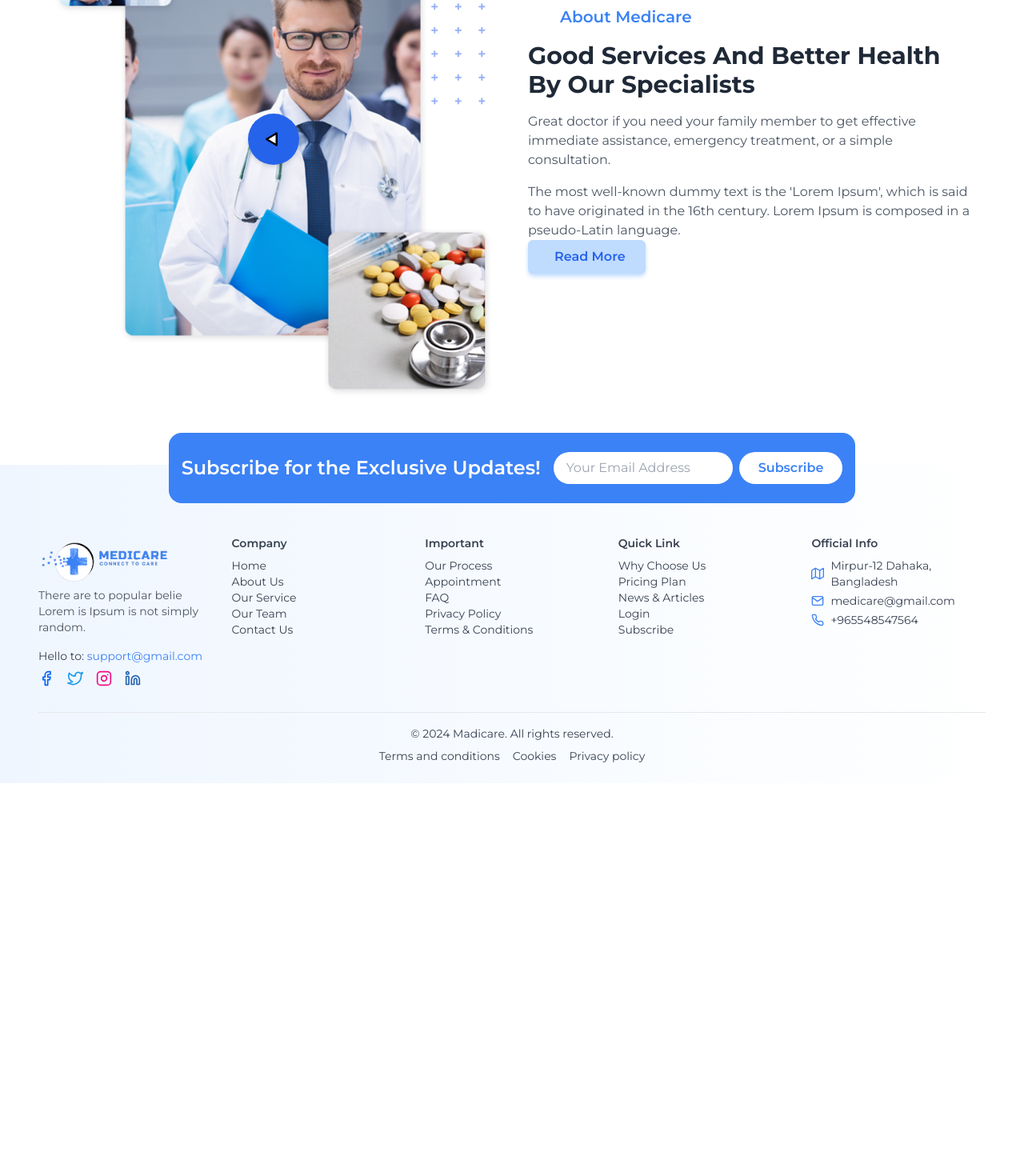
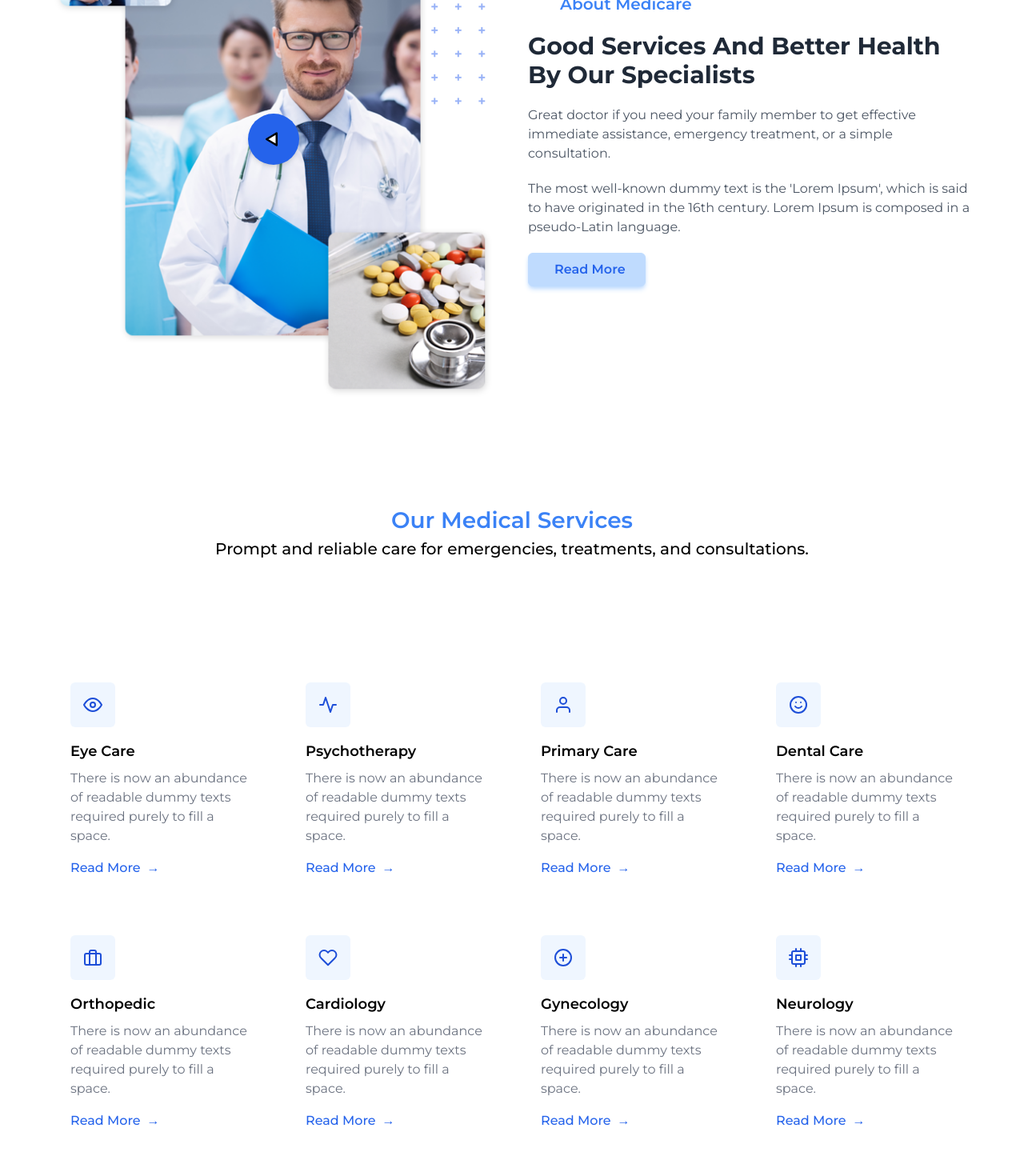
Before and after one commit to rahat2020/Medicare, a Next.js app: page /about in a window 1280 px wide. Shown: the part 880-2350 px from the top of the page at 80% size. Before the commit the page ends 1859 px from the top, so only its background shows below. Built offline with nearby package versions, Linux system fonts and the light colour scheme.

Commit message:
Created services section and completed services page

```diff
--- a/src/components/AboutUs/AboutMedicare.jsx
+++ b/src/components/AboutUs/AboutMedicare.jsx
@@ -47,23 +47,23 @@ export default function AboutMedicare() {
         </div>
 
         {/* Right Section*/}
-        <div className="w-full md:w-1/2">
+        <div className="w-full md:w-1/2 space-y-5">
           <ComponentHeader title={"About Medicare"} titleClasses="text-start text-20" />
-          <h2 className="text-3xl font-bold text-gray-800 mt-4">
+          <h2 className="text-3xl font-bold text-gray-800">
             Good Services And Better Health By Our Specialists
           </h2>
-          <p className="text-gray-600 mt-4">
+          <p className="text-gray-600">
             Great doctor if you need your family member to get effective immediate assistance,
             emergency treatment, or a simple consultation.
           </p>
-          <p className="text-gray-600 mt-4">
+          <p className="text-gray-600">
             The most well-known dummy text is the &apos;Lorem Ipsum&apos;, which is said to have
             originated in the 16th century. Lorem Ipsum is composed in a pseudo-Latin language.
           </p>
           <AppButton
             text={"Read More"}
             customStyles={
-              "w-fit border-blue-200 bg-blue-200 shadow-md shadow-blue-200 font-semibold text-blue-600 hover:bg-blue-600 hover:text-white cursor-pointer"
+              "w-fit border-blue-200 bg-blue-200 shadow-md shadow-blue-200 font-[500] text-blue-600 hover:bg-blue-600 hover:text-white cursor-pointer"
             }
           />
         </div>
--- a/src/components/AboutUs/AboutUs.jsx
+++ b/src/components/AboutUs/AboutUs.jsx
@@ -2,6 +2,8 @@
 import React from "react";
 import AboutBanner from "@/UI/CommonBanner";
 import AboutMedicare from "./AboutMedicare";
+import Doctors from "../Home/Doctors";
+import Services from "./Services";
 
 const AboutUs = () => {
   return (
@@ -9,6 +11,8 @@ const AboutUs = () => {
       <AboutBanner customStyles="h-[550px]" />
       <div className="max-w-6xl mx-auto space-y-20 md:space-y-32">
         <AboutMedicare />
+        <Services />
+        <Doctors />
       </div>
     </div>
   );
--- /dev/null
+++ b/src/components/AboutUs/Services.jsx
@@ -0,0 +1,29 @@
+import ComponentHeader from "@/UI/ComponentHeader";
+import { servicesData } from "@/data/servicesData";
+
+const Services = () => {
+  return (
+    <>
+      <ComponentHeader
+        title={"Our Medical Services"}
+        desc={"Prompt and reliable care for emergencies, treatments, and consultations."}
+      />
+      <div className="grid grid-cols-1 md:grid-cols-2 lg:grid-cols-4 gap-6">
+        {servicesData.map((service, index) => (
+          <div key={index} className="bg-white p-6 rounded-lg transition duration-300">
+            <div className="text-blue-700 font-bold text-4xl mb-4 bg-blue-50 w-fit p-4 rounded-md">
+              {service.icon}
+            </div>
+            <h3 className="text-lg font-semibold mb-2">{service.title}</h3>
+            <p className="text-gray-500 mb-4">{service.description}</p>
+            <a href="#" className="text-blue-600 hover:text-blue-800 font-medium flex items-center">
+              Read More <span className="ml-2">&rarr;</span>
+            </a>
+          </div>
+        ))}
+      </div>
+    </>
+  );
+};
+
+export default Services;
--- /dev/null
+++ b/src/data/servicesData.js
@@ -0,0 +1,52 @@
+import { Activity, Briefcase, Cpu, Eye, Heart, PlusCircle, Smile, User } from "react-feather";
+
+export const servicesData = [
+  {
+    icon: <Eye />,
+    title: "Eye Care",
+    description:
+      "There is now an abundance of readable dummy texts required purely to fill a space."
+  },
+  {
+    icon: <Activity />,
+    title: "Psychotherapy",
+    description:
+      "There is now an abundance of readable dummy texts required purely to fill a space."
+  },
+  {
+    icon: <User />,
+    title: "Primary Care",
+    description:
+      "There is now an abundance of readable dummy texts required purely to fill a space."
+  },
+  {
+    icon: <Smile />,
+    title: "Dental Care",
+    description:
+      "There is now an abundance of readable dummy texts required purely to fill a space."
+  },
+  {
+    icon: <Briefcase />,
+    title: "Orthopedic",
+    description:
+      "There is now an abundance of readable dummy texts required purely to fill a space."
+  },
+  {
+    icon: <Heart />,
+    title: "Cardiology",
+    description:
+      "There is now an abundance of readable dummy texts required purely to fill a space."
+  },
+  {
+    icon: <PlusCircle />,
+    title: "Gynecology",
+    description:
+      "There is now an abundance of readable dummy texts required purely to fill a space."
+  },
+  {
+    icon: <Cpu />,
+    title: "Neurology",
+    description:
+      "There is now an abundance of readable dummy texts required purely to fill a space."
+  }
+];
```
